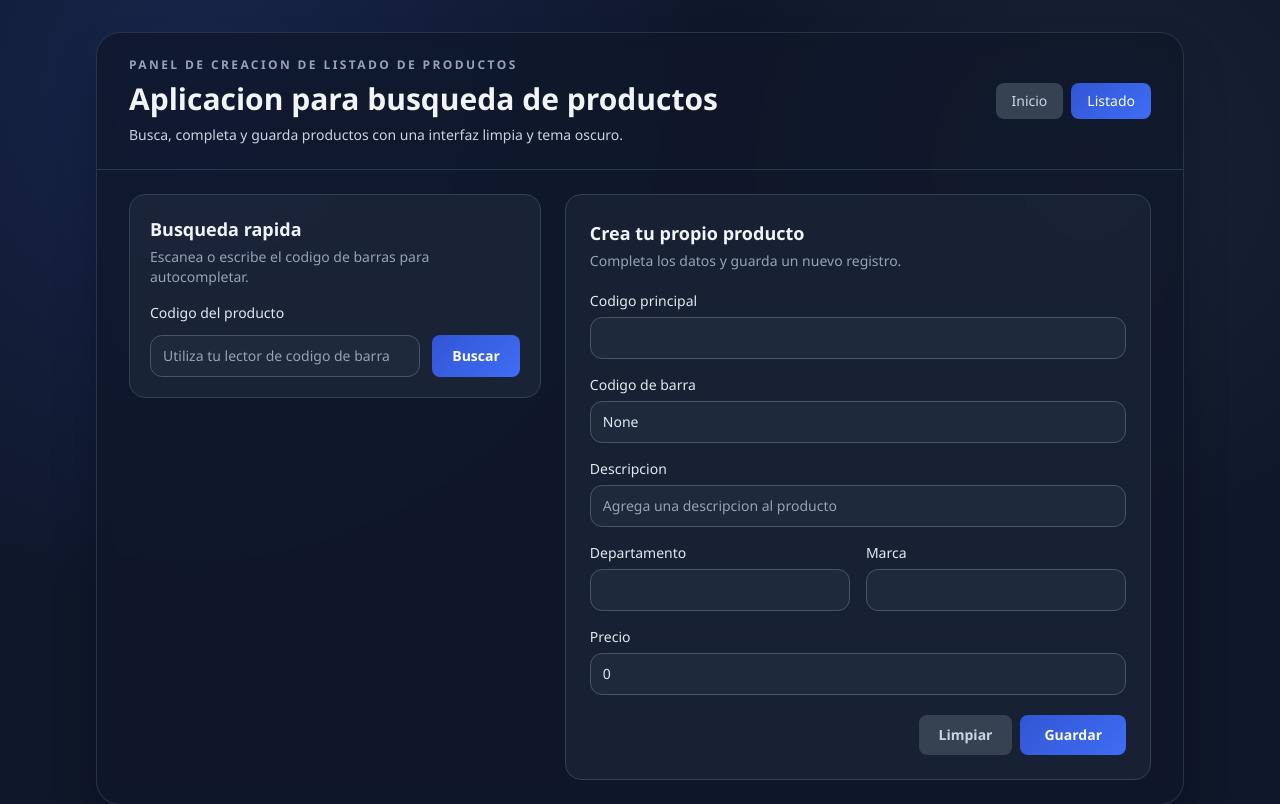
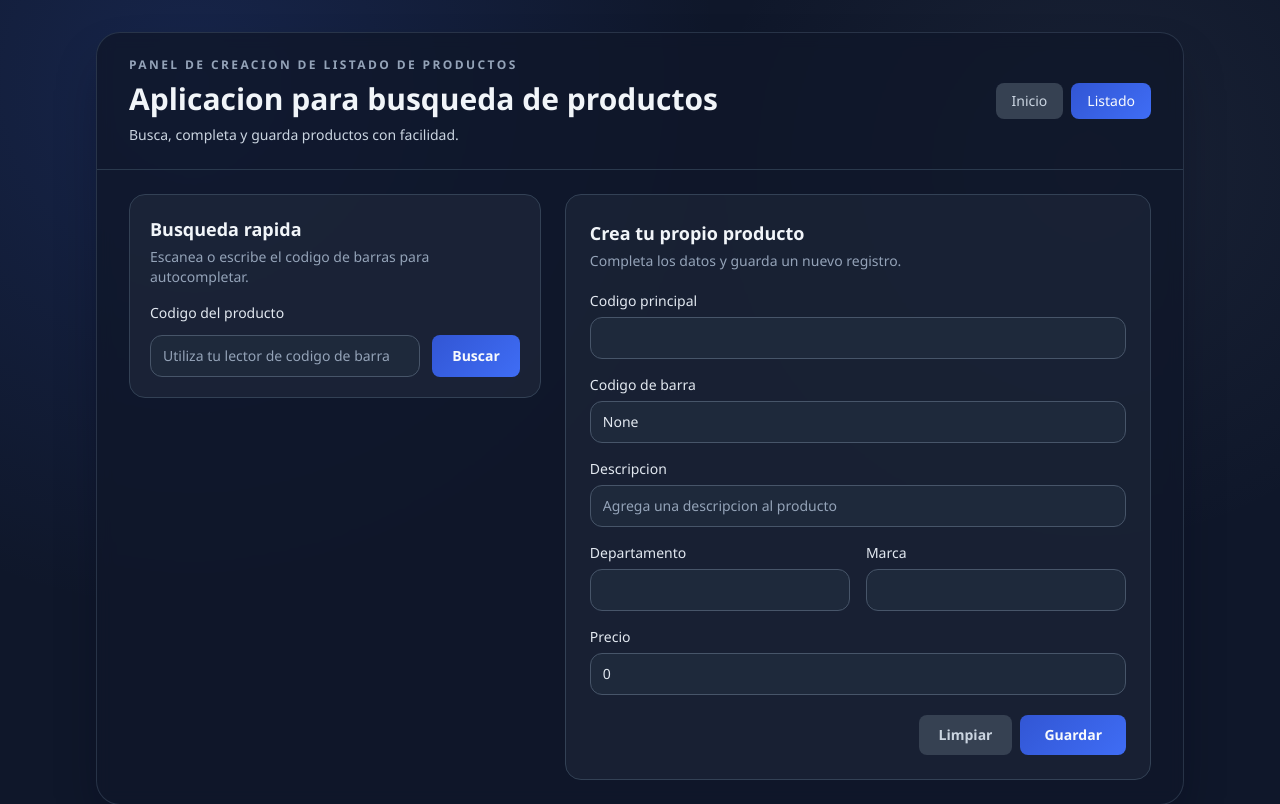
Before and after one commit to jose1574/miprod, a Flask app: page / in a window 1280 px wide. Shown: the top 804 px of the page. Run offline with Flask 3, Linux system fonts and the light colour scheme; some libraries are stand-ins or nearby versions.

Commit message:
se agregan otros cambios

```diff
--- a/ferre/templates/index.html
+++ b/ferre/templates/index.html
@@ -9,7 +9,7 @@
       <div>
         <p class="text-xs font-semibold uppercase tracking-[0.2em] text-slate-400">Panel de creacion de listado de productos</p>
         <h1 class="mt-2 text-2xl font-bold text-slate-100 sm:text-3xl">Aplicacion para busqueda de productos</h1>
-        <p class="mt-2 text-sm text-slate-300">Busca, completa y guarda productos con una interfaz limpia y tema oscuro.</p>
+        <p class="mt-2 text-sm text-slate-300">Busca, completa y guarda productos con facilidad.</p>
       </div>
       <div class="flex items-center gap-2">
         <a
--- a/tables.sql
+++ b/tables.sql
@@ -6,8 +6,11 @@ CREATE TABLE ferre.new_products
 (
   id serial NOT NULL,
   code text NOT NULL,
+  bar_code text,
   description text,
+  department text,
   mark text,
+  price numeric(12,2),
   CONSTRAINT new_products_pkey PRIMARY KEY (id ),
   CONSTRAINT new_products_code_key UNIQUE (code )
 )
```
